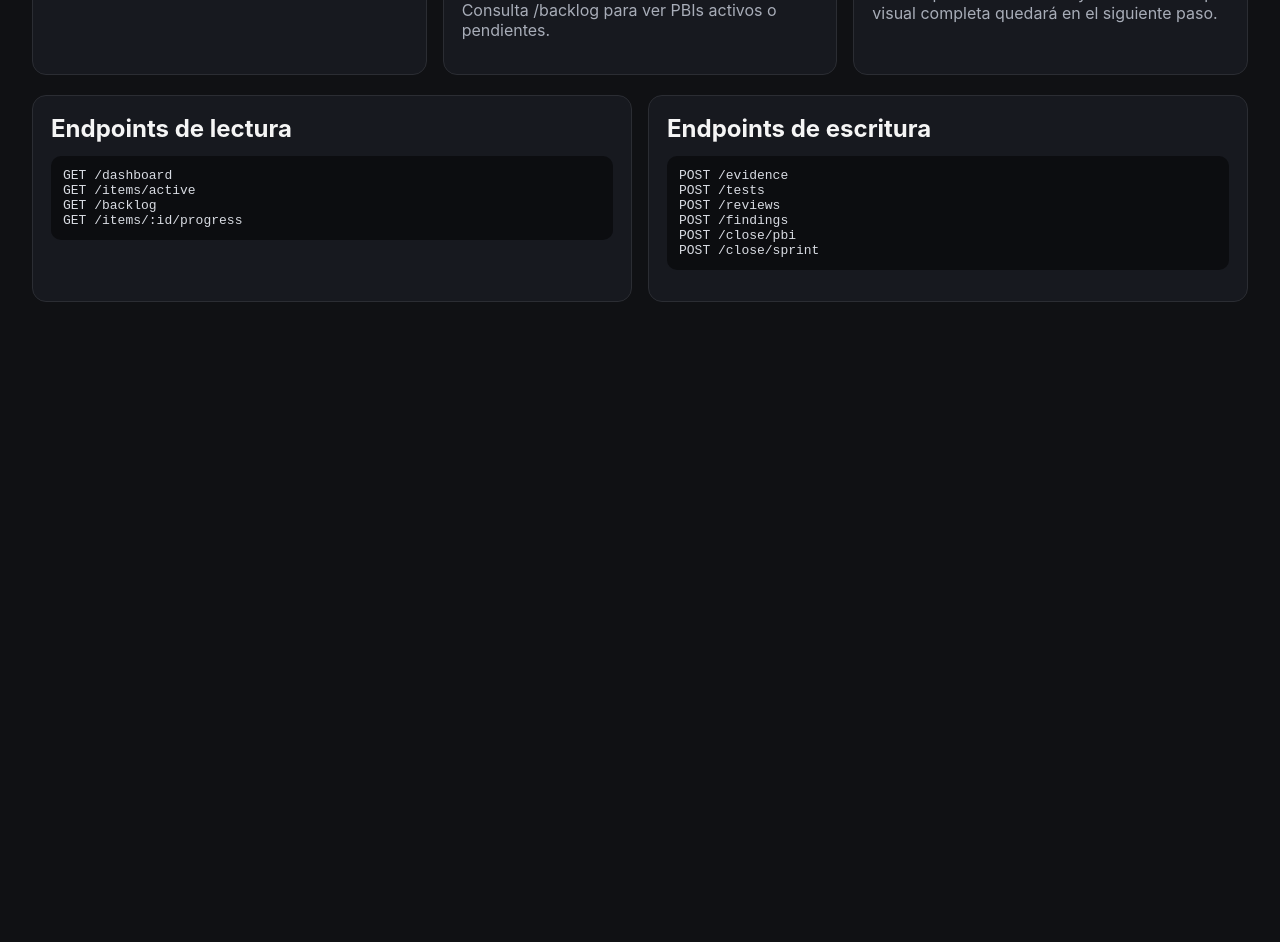
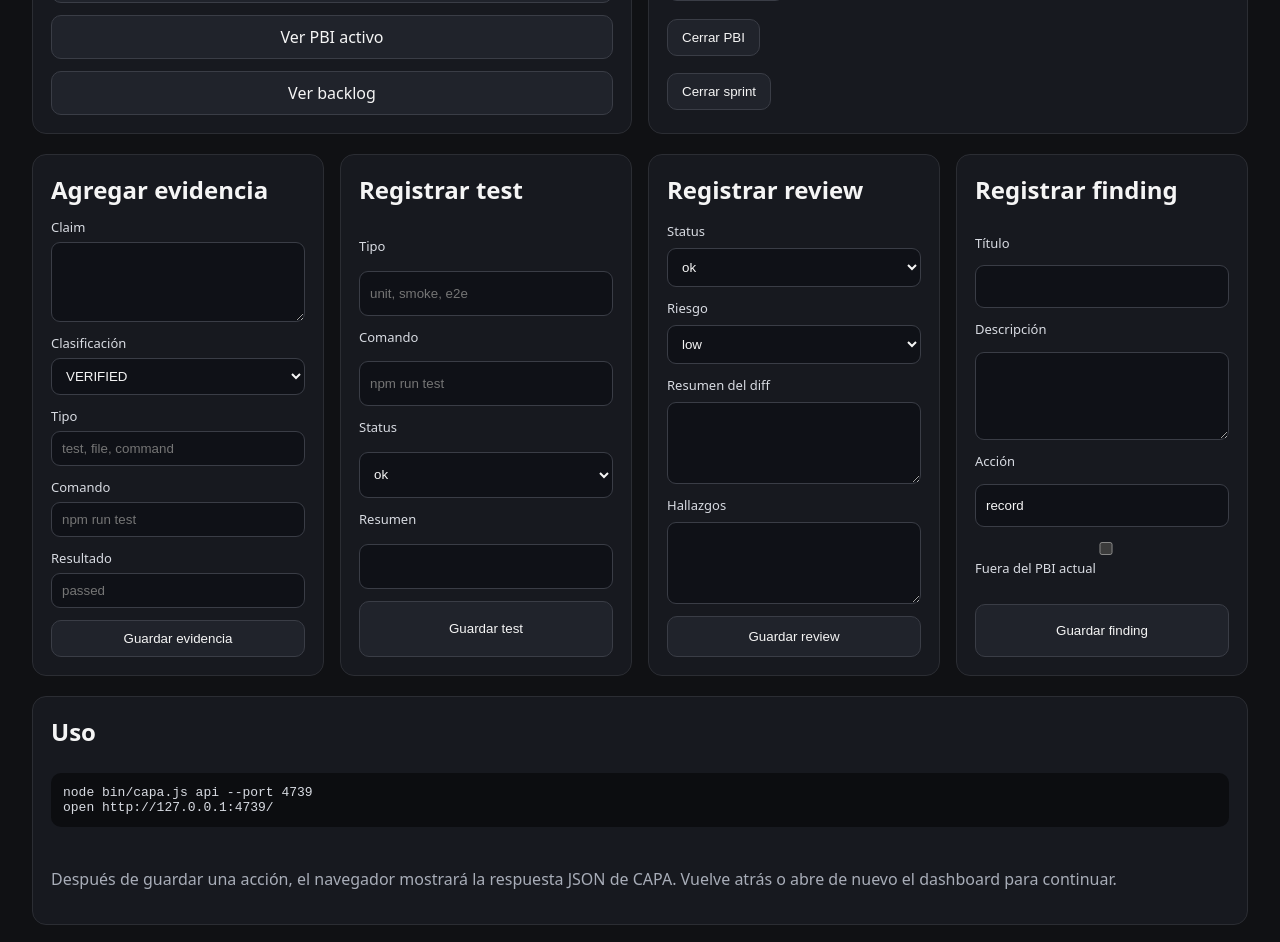
Before and after one commit to ingsantiagoq/capa_skill, a website: page public/index.html in a window 1280 px wide. Shown: the part 275-1217 px from the top of the page. Before the commit the page ends 800 px from the top, so only its background shows below. Drawn offline with Linux system fonts and the light colour scheme.

Commit message:
feat: add operational vanilla dashboard forms

```diff
--- a/public/index.html
+++ b/public/index.html
@@ -5,51 +5,87 @@
   <meta name="viewport" content="width=device-width, initial-scale=1" />
   <title>CAPA Dashboard</title>
   <style>
-    :root { color-scheme: dark; font-family: Inter, ui-sans-serif, system-ui, -apple-system, BlinkMacSystemFont, "Segoe UI", sans-serif; background: #101114; color: #f5f5f5; }
+    :root { color-scheme: dark; font-family: system-ui, -apple-system, BlinkMacSystemFont, "Segoe UI", sans-serif; background: #101114; color: #f5f5f5; }
     body { margin: 0; background: #101114; }
     header { padding: 24px 32px; border-bottom: 1px solid #2b2d33; }
     main { padding: 24px 32px; display: grid; gap: 20px; }
-    h1, h2, h3 { margin: 0; }
+    h1, h2 { margin: 0; }
+    .grid { display: grid; grid-template-columns: repeat(auto-fit, minmax(280px, 1fr)); gap: 16px; }
+    .card { background: #17191f; border: 1px solid #2b2d33; border-radius: 14px; padding: 18px; display: grid; gap: 12px; }
     label { display: grid; gap: 6px; color: #d8dbe2; font-size: 13px; }
-    input, select, textarea { width: 100%; box-sizing: border-box; border: 1px solid #3a3d46; background: #0f1117; color: #f5f5f5; border-radius: 9px; padding: 9px 10px; }
-    textarea { min-height: 70px; resize: vertical; }
+    input, select, textarea { box-sizing: border-box; width: 100%; border: 1px solid #3a3d46; background: #0f1117; color: #f5f5f5; border-radius: 9px; padding: 9px 10px; }
+    textarea { min-height: 80px; resize: vertical; }
+    button, a.button { border: 1px solid #3a3d46; background: #20232b; color: #f5f5f5; border-radius: 10px; padding: 10px 14px; cursor: pointer; text-decoration: none; text-align: center; }
+    button:hover, a.button:hover { background: #2a2e38; }
     .muted { color: #a8adb8; }
-    .grid { display: grid; grid-template-columns: repeat(auto-fit, minmax(260px, 1fr)); gap: 16px; }
-    .card { background: #17191f; border: 1px solid #2b2d33; border-radius: 14px; padding: 18px; }
-    .stack { display: grid; gap: 12px; }
-    .metric { font-size: 32px; font-weight: 800; margin-top: 8px; }
-    .item { border-top: 1px solid #2b2d33; padding: 12px 0; }
-    .item:first-child { border-top: 0; }
-    .pill { display: inline-block; border: 1px solid #3a3d46; border-radius: 999px; padding: 3px 9px; font-size: 12px; color: #d8dbe2; }
-    button { border: 1px solid #3a3d46; background: #20232b; color: #f5f5f5; border-radius: 10px; padding: 10px 14px; cursor: pointer; }
-    button:hover { background: #2a2e38; }
     pre { white-space: pre-wrap; word-break: break-word; background: #0c0d10; border-radius: 10px; padding: 12px; color: #d8dbe2; }
   </style>
 </head>
 <body>
   <header>
     <h1>CAPA Dashboard</h1>
-    <p class="muted">Backlog, avance y acciones desde la API local DB-first.</p>
+    <p class="muted">Panel local DB-first, sin framework. Las acciones escriben en SQLite por medio de la API local.</p>
   </header>
-
   <main>
     <section class="grid">
-      <article class="card"><h2>PBI activo</h2><div id="active" class="muted">Cargando desde /items/active...</div></article>
-      <article class="card"><h2>Backlog</h2><div class="metric" id="backlog-count">API</div><p class="muted">Consulta /backlog para ver PBIs activos o pendientes.</p></article>
-      <article class="card stack"><h2>Acciones rápidas</h2><p class="muted">Los endpoints de escritura ya existen. La capa visual completa quedará en el siguiente paso.</p></article>
+      <article class="card">
+        <h2>Lectura</h2>
+        <a class="button" href="/dashboard">Ver dashboard JSON</a>
+        <a class="button" href="/items/active">Ver PBI activo</a>
+        <a class="button" href="/backlog">Ver backlog</a>
+      </article>
+      <article class="card">
+        <h2>Avance</h2>
+        <form method="post" action="/next"><button type="submit">Siguiente paso</button></form>
+        <form method="post" action="/close/pbi"><input type="hidden" name="summary" value="PBI cerrado desde dashboard" /><button type="submit">Cerrar PBI</button></form>
+        <form method="post" action="/close/sprint"><input type="hidden" name="summary" value="Sprint cerrado desde dashboard" /><button type="submit">Cerrar sprint</button></form>
+      </article>
     </section>
 
     <section class="grid">
-      <article class="card"><h2>Endpoints de lectura</h2><pre>GET /dashboard
-GET /items/active
-GET /backlog
-GET /items/:id/progress</pre></article>
-      <article class="card"><h2>Endpoints de escritura</h2><pre>POST /evidence
-POST /tests
-POST /reviews
-POST /findings
-POST /close/pbi
-POST /close/sprint</pre></article>
+      <form class="card" method="post" action="/evidence">
+        <h2>Agregar evidencia</h2>
+        <label>Claim <textarea name="claim" required></textarea></label>
+        <label>Clasificación <select name="classification"><option>VERIFIED</option><option>PARTIAL</option><option>ASSUMPTION</option><option>UNKNOWN</option></select></label>
+        <label>Tipo <input name="type" placeholder="test, file, command" /></label>
+        <label>Comando <input name="command" placeholder="npm run test" /></label>
+        <label>Resultado <input name="result" placeholder="passed" /></label>
+        <button type="submit">Guardar evidencia</button>
+      </form>
+
+      <form class="card" method="post" action="/tests">
+        <h2>Registrar test</h2>
+        <label>Tipo <input name="type" placeholder="unit, smoke, e2e" /></label>
+        <label>Comando <input name="command" placeholder="npm run test" /></label>
+        <label>Status <select name="status"><option>ok</option><option>failed</option><option>unknown</option></select></label>
+        <label>Resumen <input name="summary" /></label>
+        <button type="submit">Guardar test</button>
+      </form>
+
+      <form class="card" method="post" action="/reviews">
+        <h2>Registrar review</h2>
+        <label>Status <select name="status"><option>ok</option><option>changes_requested</option><option>unknown</option></select></label>
+        <label>Riesgo <select name="risk"><option>low</option><option>medium</option><option>high</option></select></label>
+        <label>Resumen del diff <textarea name="summary"></textarea></label>
+        <label>Hallazgos <textarea name="findings"></textarea></label>
+        <button type="submit">Guardar review</button>
+      </form>
+
+      <form class="card" method="post" action="/findings">
+        <h2>Registrar finding</h2>
+        <label>Título <input name="title" required /></label>
+        <label>Descripción <textarea name="description"></textarea></label>
+        <label>Acción <input name="action" value="record" /></label>
+        <label><span><input type="checkbox" name="outside" value="true" /> Fuera del PBI actual</span></label>
+        <button type="submit">Guardar finding</button>
+      </form>
+    </section>
+
+    <section class="card">
+      <h2>Uso</h2>
+      <pre>node bin/capa.js api --port 4739
+open http://127.0.0.1:4739/</pre>
+      <p class="muted">Después de guardar una acción, el navegador mostrará la respuesta JSON de CAPA. Vuelve atrás o abre de nuevo el dashboard para continuar.</p>
     </section>
   </main>
 </body>
```
